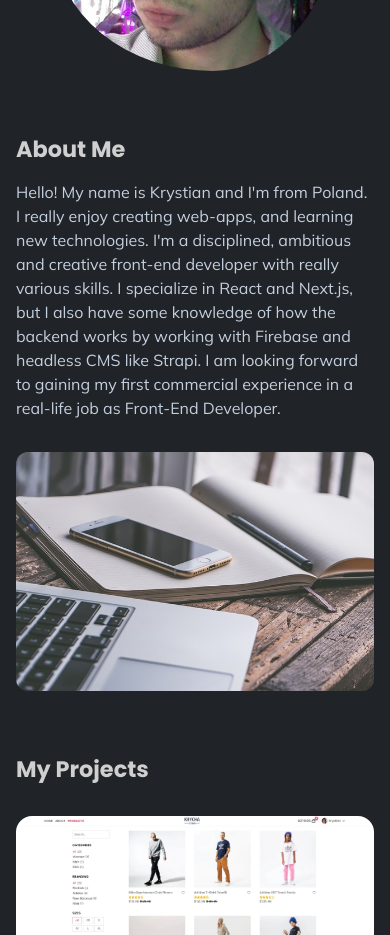
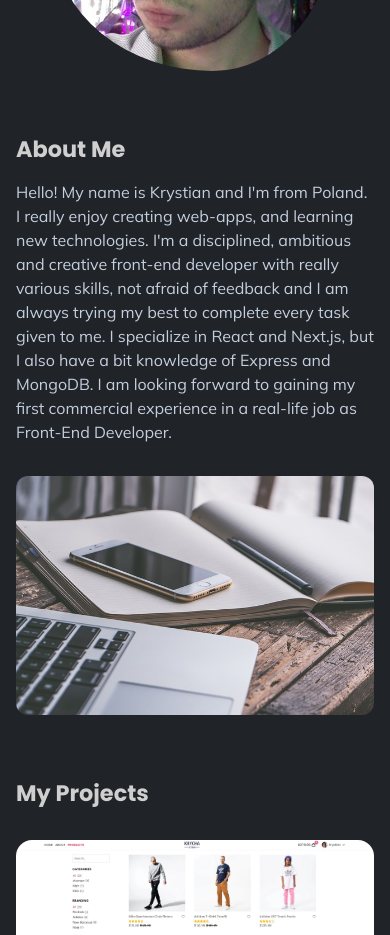
Before and after one commit to Krycha94/portfolio-website, a React (Vite) app: page / in a window 390 px wide. Shown: the part 800-1735 px from the top of the page. Built offline with nearby package versions, Linux system fonts and the light colour scheme.

Commit message:
Update text in About component and change font size on medium breakpoint size in same component

```diff
--- a/src/components/About/About.module.scss
+++ b/src/components/About/About.module.scss
@@ -12,14 +12,14 @@
 
 	&__image {
 		width: 100%;
-		max-width: 500px;
+		max-width: 700px;
 		border-radius: 12px;
 		order: 2;
 	}
 
 	&__content {
 		margin: 0 auto;
-		max-width: 500px;
+		max-width: 700px;
 		order: 1;
 		@include b.breakpoint(lg) {
 			margin: 0;
@@ -32,14 +32,14 @@
 		font-size: 1.4rem;
 		margin-bottom: 1rem;
 		text-transform: capitalize;
-		@include b.breakpoint(lg) {
+		@include b.breakpoint(md) {
 			font-size: 1.8rem;
 		}
 	}
 
 	&__text {
 		font-family: v.$font-text;
-		@include b.breakpoint(lg) {
+		@include b.breakpoint(md) {
 			font-size: 1.2rem;
 			line-height: 1.7;
 		}
--- a/src/components/About/About.tsx
+++ b/src/components/About/About.tsx
@@ -14,11 +14,12 @@ const About = () => {
 				<p className={styles.about__text}>
 					Hello! My name is Krystian and I'm from Poland. I really enjoy
 					creating web-apps, and learning new technologies. I'm a disciplined,
-					ambitious and creative front-end developer with really various skills.
-					I specialize in React and Next.js, but I also have some knowledge of
-					how the backend works by working with Firebase and headless CMS like
-					Strapi. I am looking forward to gaining my first commercial experience
-					in a real-life job as Front-End Developer.
+					ambitious and creative front-end developer with really various skills,
+					not afraid of feedback and I am always trying my best to complete
+					every task given to me. I specialize in React and Next.js, but I also
+					have a bit knowledge of Express and MongoDB. I am looking forward to
+					gaining my first commercial experience in a real-life job as Front-End
+					Developer.
 				</p>
 			</div>
 		</section>
```
